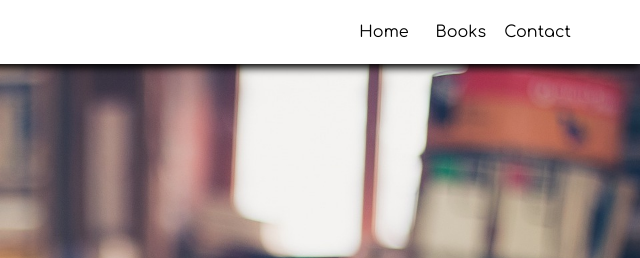
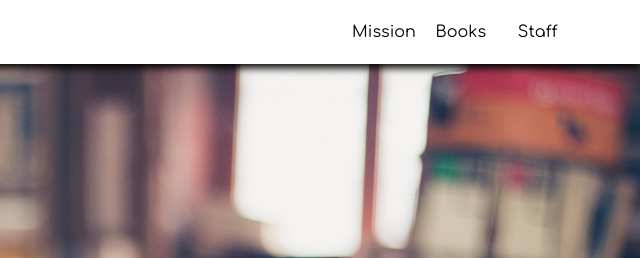
Before and after one commit to Ciscordlc/Company-Home-Page, a plain HTML site: page index.html in a window 1280 px wide. Shown: the top 258 px of the page, 640-1280 px from the left. Drawn offline with Linux system fonts and the light colour scheme.

Commit message:
Added anchor tag links within page

```diff
--- a/index.html
+++ b/index.html
@@ -14,9 +14,9 @@
     <header>
         <h3>Morinaka Books</h3>
         <nav>
-            <a href="#">Home</a>
-            <a href="#">Books</a>
-            <a href="#">Contact</a>
+            <a href="#mission">Mission</a>
+            <a href="#books">Books</a>
+            <a href="#staff">Staff</a>
         </nav>
     </header>
     <main>
@@ -25,14 +25,14 @@
                 <h1>Welcome To Morinaka Books!</h1>
             </div>
         </section>
-        <section class="mission">
+        <section class="mission" id="mission">
             <h1>Our Mission</h2>
             <p>
                 Here at Morinaka Books, we seek to share our passion of books with the public.
                 <br>From the classics to the contemporary, we want to connect our customers to what they desire.
             </p>
         </section>
-        <section class="books">
+        <section class="books" id="books">
             <h1>Classic Books</h1>
             <div class="grid-container">
                 <div class="book a">
@@ -70,7 +70,7 @@
                 </div>
             </div>
         </section>
-        <section class="staff">
+        <section class="staff" id="staff">
             <h1>Meet the Staff</h1>
             <div class="flex-container">
                 <div class="staff-member pep">
@@ -93,6 +93,7 @@
     </main>
     <footer>
         <h6>Copyright Morinaka Company 2022</h6>
+        <a href="#">Back to Top</a>
     </footer>
 </body>
 </html>
```
